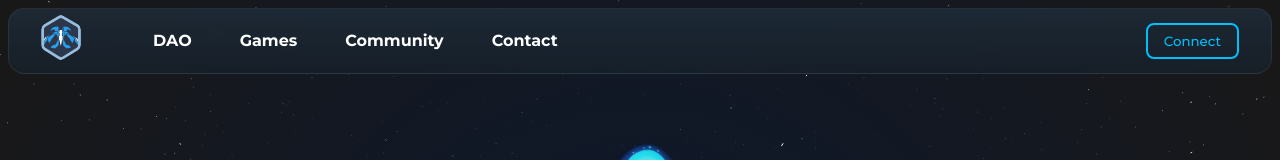
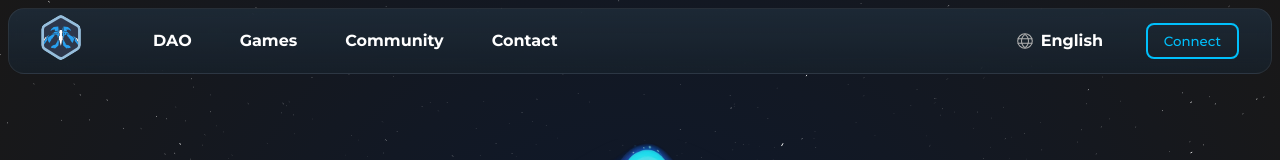
Before and after one commit to cosmicrafts/cosmicrafts.com, a Vue app: page / in a window 1280 px wide. Shown: the top 160 px of the page. Built offline with nearby package versions, Linux system fonts and the light colour scheme.

Commit message:
language selector desktop header

```diff
--- a/src/components/Header.vue
+++ b/src/components/Header.vue
@@ -45,12 +45,18 @@ const scrollToTop = () => {
         <li><a href="#">{{ t('header.contact') }}</a></li>
       </ul>
     </nav>
+    <div class="desktop-language-selector">
+      <LanguageSelector />
+    </div>
     <!-- Connect Button -->
     <button class="button outline" @click="handleLogin">Connect</button>
+    <!-- Language Selector, hidden on mobile -->
+
   </header>
   <!-- MobileMenu Component -->
   <MobileMenu :isOpen="isMenuOpen" @closeMenu="toggleMenu" />
 </template>
+
 
 
 <style scoped>
@@ -72,6 +78,15 @@ header {
   right: 0.5rem;
   height: 1rem;
   backdrop-filter: blur(8px);
+}
+
+.desktop-language-selector {
+  position: absolute;
+  right: 10rem;
+  top: 50%;
+  transform: translateY(-50%);
+  cursor: pointer;
+  height: 2.5rem;
 }
 
 /* Logo Styling */
@@ -97,8 +112,6 @@ header {
     transform: translateY(1px); /* Move slightly below */
   }
 }
-
-
 
 /* Navigation Links */
 .nav-links ul {
@@ -160,9 +173,6 @@ header {
   transform: scaleX(1.5);
   box-shadow: 0px 0px 5px rgba(255, 162, 0, 0.6);
 }
-
-
-
 
 /* Log In Button Styling */
 .login-button {
@@ -229,6 +239,10 @@ header {
     display: none; /* Hide nav-links on mobile */
   }
 
+  .desktop-language-selector {
+    display: none;
+  }
+
   /* Center logo on mobile */
   .logo {
     position: absolute;
```
